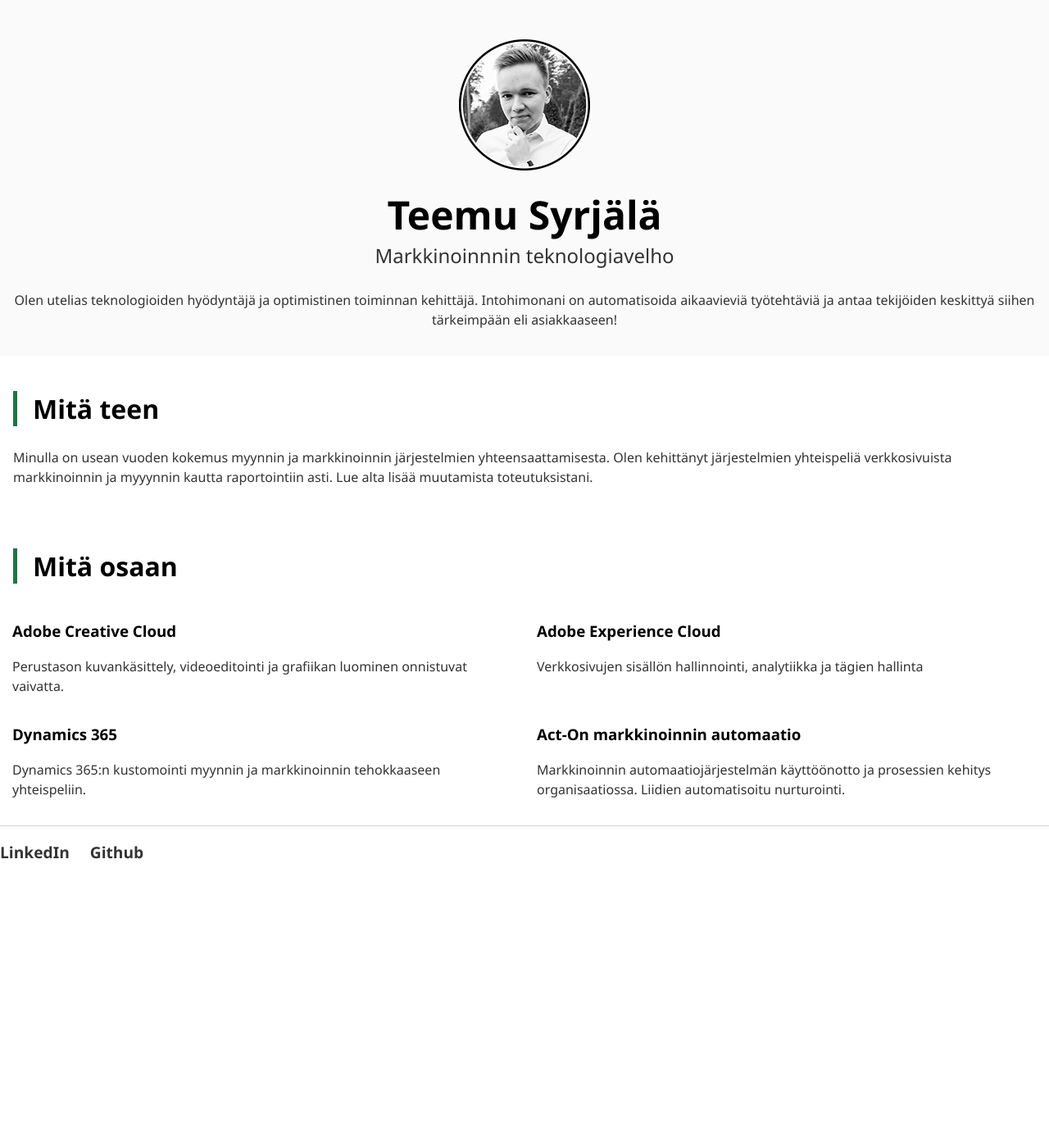
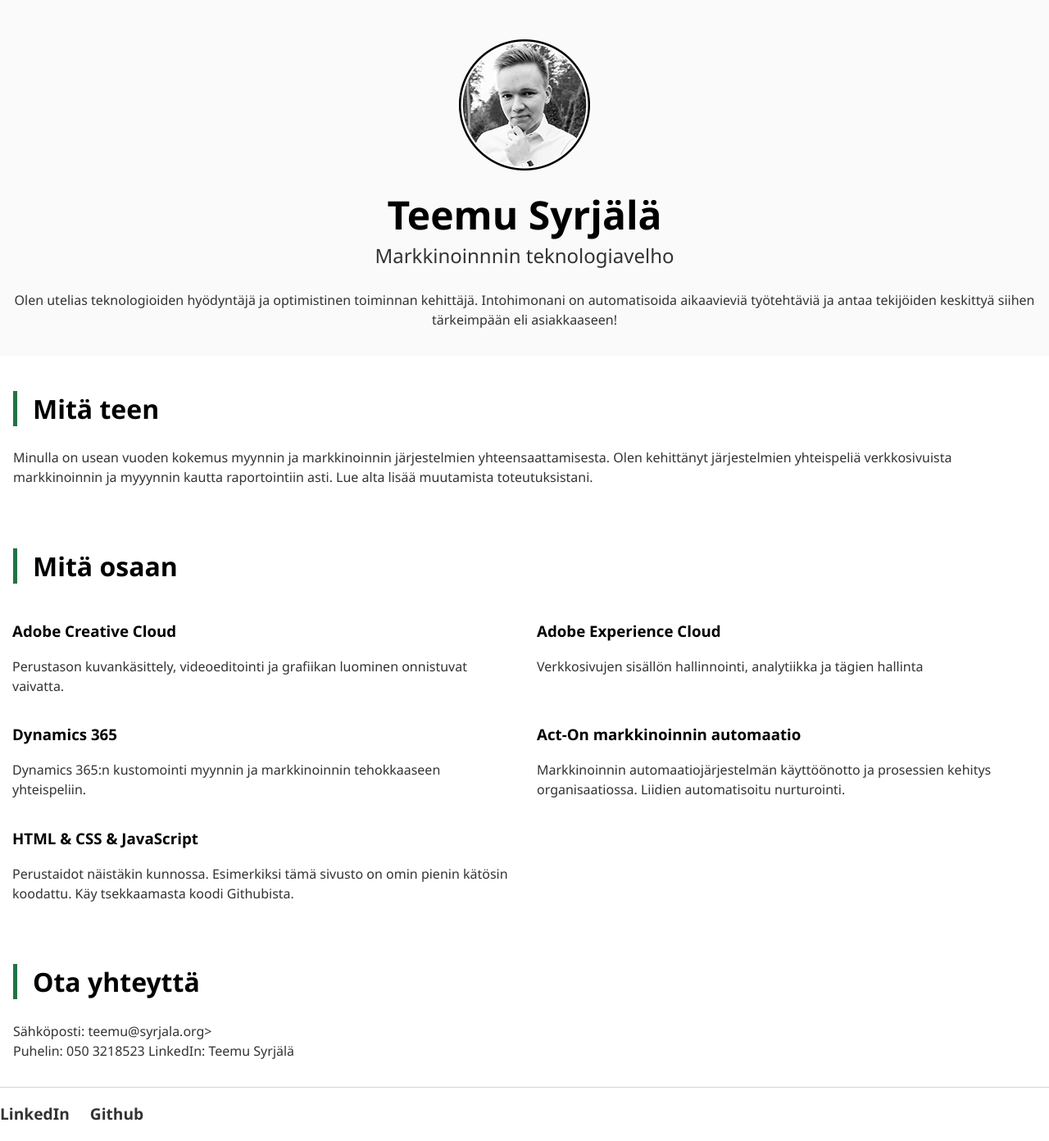
Before and after one commit to T3mmu/t3mmu.github.io, a Jekyll site: the page built from index.html, in a window 1280 px wide. Shown: the whole page at 82% size. Built offline with Jekyll 4.4.1, drawn with Linux system fonts in a browser that asks for light colours; before the commit the page ends 1073 px from its top, so only the background shows below that.

Commit message:
Update index

```diff
--- a/css/main.css
+++ b/css/main.css
@@ -89,14 +89,14 @@ section {
   margin-bottom: 1em;
 }
 
-.two-column {
+.row {
   display: flex;
   flex-wrap: wrap;
   margin-right: -1em;
   margin-left: -1em;
 }
 
-.inner-column {
+.two-column {
   -webkit-box-flex: 0;
   flex: 0 0 50%;
   max-width: 50%;
--- a/index.html
+++ b/index.html
@@ -22,23 +22,34 @@ description: Olen utelias ja optimistinen toiminnan kehittäjä. Intohimonani on
 
 <section class="">
   <h2 class="section-title">Mitä osaan</h2>
-  <div class="two-column">
-    <div class="inner-column">
+  <div class="row">
+    <div class="two-column">
       <h3>Adobe Creative Cloud</h3>
       <p>Perustason kuvankäsittely, videoeditointi ja grafiikan luominen onnistuvat vaivatta. </p>
     </div>
-    <div class="inner-column">
+    <div class="two-column">
       <h3>Adobe Experience Cloud</h3>
       <p>Verkkosivujen sisällön hallinnointi, analytiikka ja tägien hallinta</p>
     </div>
-    <div class="inner-column">
+    <div class="two-column">
       <h3>Dynamics 365</h3>
       <p>Dynamics 365:n kustomointi myynnin ja markkinoinnin tehokkaaseen yhteispeliin.</p>
     </div>
-    <div class="inner-column">
+    <div class="two-column">
       <h3>Act-On markkinoinnin automaatio</h3>
       <p>Markkinoinnin automaatiojärjestelmän käyttöönotto ja prosessien kehitys organisaatiossa. Liidien automatisoitu nurturointi.</p>
     </div>
+    <div class="two-column">
+      <h3>HTML & CSS & JavaScript</h3>
+      <p>Perustaidot näistäkin kunnossa. Esimerkiksi tämä sivusto on omin pienin kätösin koodattu. Käy tsekkaamasta koodi <a href="https://github.com/T3mmu/t3mmu.github.io" target="_blank">Githubista</a>.</p>
+    </div>
   </div>
+</section>
 
+<section class="">
+  <h2 class="section-title">Ota yhteyttä</h2>
+  <p>Sähköposti: <a href="mailto:teemu@syrjala.org?subject=Yhteydenotto%20syrjala.pro%20-sivuilta&body=Moikka%20Teemu!%0A%0AOlipa%20sulla%20huikeat%20verkkosivut!%20Kiinnostuin%20osaamisestasi%20ja%20haluaisin%20olla%20tarkemmin%20yhteydess%C3%A4.%20%0A%0A%0A%0AYst%C3%A4v%C3%A4llisin%20terveisin">teemu@syrjala.org> <br>
+  Puhelin: <a href="tel:00358503218523"> 050 3218523</a>
+  LinkedIn: <a href="https://www.linkedin.com/in/teemusyrjala/">Teemu Syrjälä</a>
+  </p>
 </section>
```
